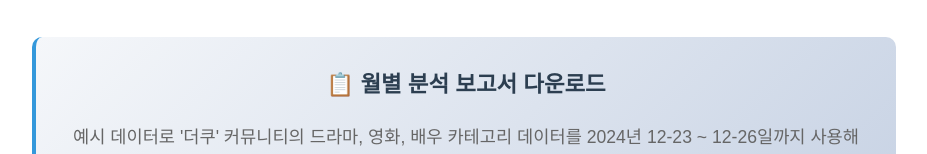
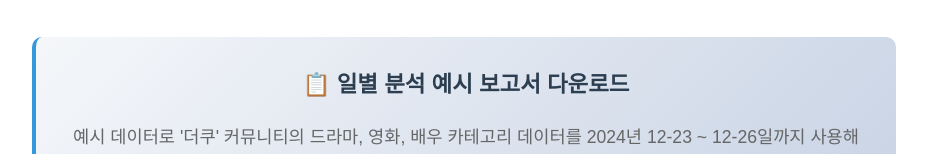
Before and after one commit to seoultech21-seonghyeok/disc2025, a plain HTML site: page index.html in a window 1280 px wide. Shown: the part 2978-3132 px from the top of the page, without its empty margins (176-1103 px from the left). Drawn offline with nearby package versions, Linux system fonts and the light colour scheme.

Commit message:
final
final

```diff
--- a/index.html
+++ b/index.html
@@ -163,9 +163,10 @@
         </div>
 
         <div class="download-section">
-            <div class="download-title">📋 월별 분석 보고서 다운로드</div>
+            <div class="download-title">📋 일별 분석 예시 보고서 다운로드</div>
             <p style="text-align: center; color: #666; margin-bottom: 25px;">
                 예시 데이터로 '더쿠' 커뮤니티의 드라마, 영화, 배우 카테고리 데이터를 2024년 12-23 ~ 12-26일까지 사용해 보고서를 만들어 보았습니다.
+
             </p>
 
             <div class="download-grid">
```
